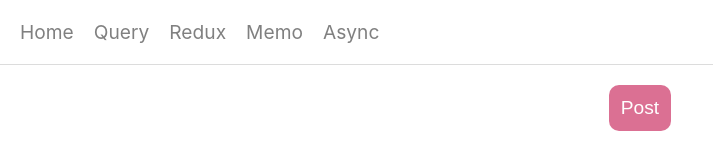
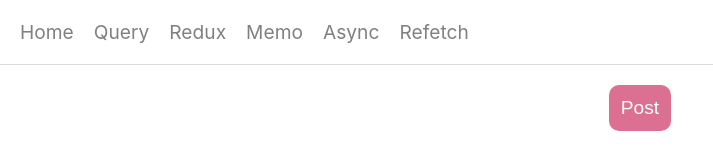
Before and after one commit to socratone/react-rerendering-test, a React (Create React App) app: page /async in a window 1280 px wide. Shown: the top 160 px of the page, without its empty margins (0-713 px from the left). Built offline with nearby package versions, Linux system fonts and the light colour scheme.

Commit message:
Refetch 추가

```diff
--- a/src/App.js
+++ b/src/App.js
@@ -10,6 +10,7 @@ import Query from './components/Query';
 import Redux from './components/Redux';
 import Memo from './components/Memo';
 import AsyncMutate from './components/AsyncMutate';
+import Refetch from './components/Refetch';
 
 const queryClient = new QueryClient();
 
@@ -27,6 +28,7 @@ function App() {
               <NavItem path="/redux">Redux</NavItem>
               <NavItem path="/memo">Memo</NavItem>
               <NavItem path="/async">Async</NavItem>
+              <NavItem path="/refetch">Refetch</NavItem>
             </Nav>
             <Main>
               <Switch>
@@ -42,6 +44,9 @@ function App() {
                 <Route path="/async">
                   <AsyncMutate />
                 </Route>
+                <Route path="/refetch">
+                  <Refetch />
+                </Route>
                 <Route path="/">
                   <Home />
                 </Route>
--- a/src/components/AsyncMutate.js
+++ b/src/components/AsyncMutate.js
@@ -6,6 +6,7 @@ const AsyncMutate = () => {
   console.log('AsyncMutate 컴포넌트 호출');
 
   const postUser = (user) => {
+    console.log('user:', user);
     return fetch('https://koreanjson.com/users', {
       method: 'POST',
       headers: {
@@ -20,8 +21,10 @@ const AsyncMutate = () => {
   const mutation = useMutation(postUser);
 
   const handleClick = async () => {
+    const user = { username: 'John' };
+
     try {
-      const result = await mutation.mutateAsync({ username: 'John' });
+      const result = await mutation.mutateAsync(user);
       console.log('result:', result);
     } catch (error) {
       console.error(error);
--- /dev/null
+++ b/src/components/Refetch.js
@@ -0,0 +1,30 @@
+import React from 'react';
+import { useQuery, useQueryClient } from 'react-query';
+import Button from './common/Button';
+
+const Refetch = () => {
+  const { isLoading, error, data } = useQuery(
+    'refetch',
+    () => fetch('https://koreanjson.com/posts/1').then((res) => res.json()),
+  );
+
+  const queryClient = useQueryClient()
+
+  const handleClick = () => {
+    queryClient.invalidateQueries('refetch')
+  }
+
+  if (isLoading) return 'Loading...';
+
+  if (error) return 'An error has occurred: ' + error.message;
+
+  return (
+    <div>
+      <h1>REFETCH</h1>
+      <p>{data.title}</p>
+      <Button onClick={handleClick}>Refetch</Button>
+    </div>
+  );
+}
+
+export default Refetch;
```
